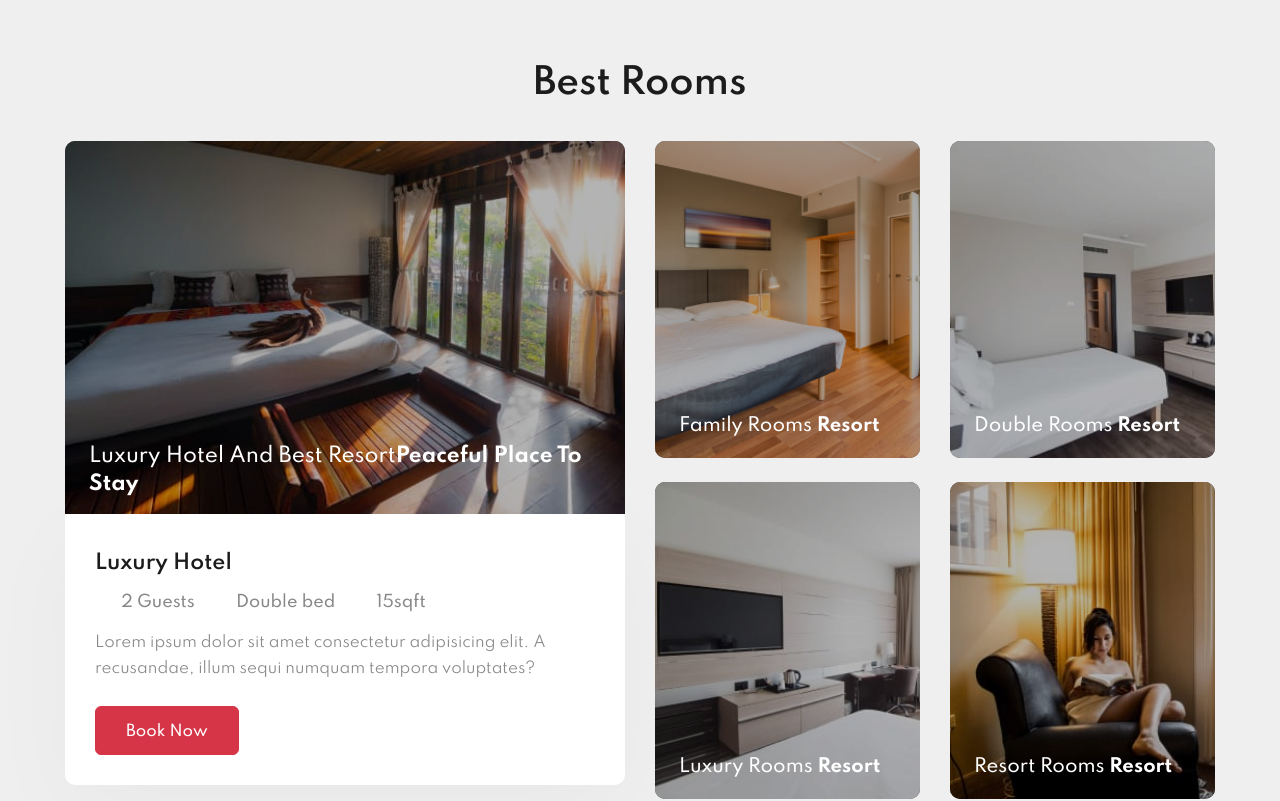
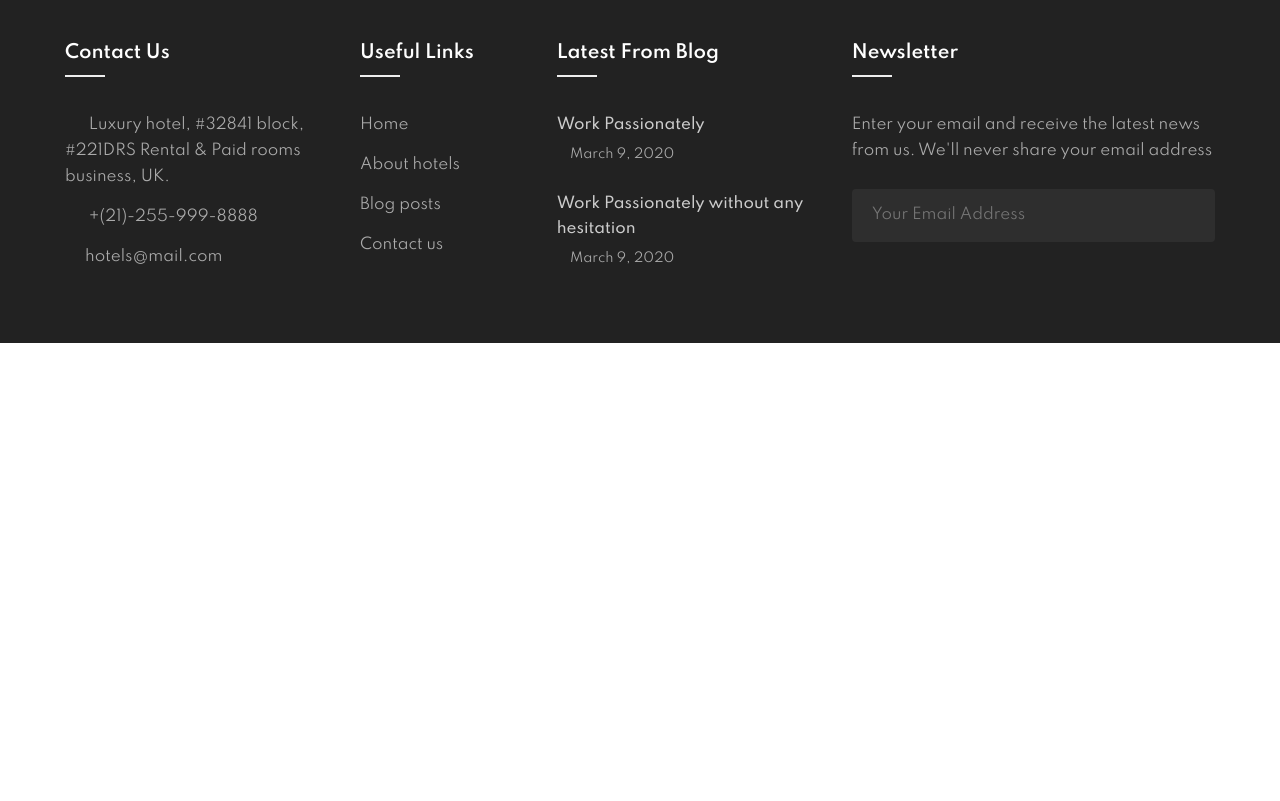
Before and after one commit to dandrei99/hotel-microservices-app, a React (Create React App) app in the folder hotel-frontend/: page / in a window 1280 px wide. Shown: the part 640-1441 px from the top of the page. After the commit the page ends 983 px from the top, so only its background shows below. Built offline with nearby package versions, Linux system fonts and the light colour scheme; a small style sheet from the web is missing; a web font is replaced by a local one.

Commit message:
Frontend adjustments

```diff
--- a/hotel-frontend/src/pages/Index.js
+++ b/hotel-frontend/src/pages/Index.js
@@ -226,100 +226,100 @@ const Index = () => {
                 </div>
             </section>
 
-            {/*2nd ABOUT section*/}
-            <div className="best-rooms py-5">
-                <div className="container py-lg-5 py-sm-4">
-                    <h3 className="title-big text-center">Best Rooms</h3>
-                    <div className="ban-content-inf row py-lg-3">
-                        <div className="maghny-gd-1 col-lg-6">
-                            <div className="maghny-grid">
-                                <figure className="effect-lily">
-                                    <img src={room1} className="img-fluid" alt="Room1"/>
-                                    <figcaption className="w3set-hny">
-                                        <div>
-                                            <h4 className="top-text">Luxury Hotel and Best Resort
-                                                <span>Peaceful Place to stay</span></h4>
-                                            <p>From 20$ </p>
-                                        </div>
-                                    </figcaption>
-                                </figure>
-                                <div className="room-info">
-                                    <h3 className="room-title"><a href="room-single.html">Luxury Hotel</a></h3>
-                                    <ul className="mb-3">
-                                        <li><span className="fa fa-users"></span> 2 Guests</li>
-                                        <li><span className="fa fa-bed"></span> Double bed</li>
-                                        <li><span className="fa fa-bed"></span> 15sqft</li>
-                                    </ul>
-                                    <p>Lorem ipsum dolor sit amet consectetur adipisicing elit. A recusandae, illum
-                                        sequi numquam
-                                        tempora voluptates?</p>
-                                    <a href="#book" className="btn btn-style btn-primary mt-sm-4 mt-3">Book Now</a>
-                                </div>
-                            </div>
-                        </div>
-                        <div className="maghny-gd-1 col-lg-6 mt-lg-0 mt-4">
-                            <div className="row">
-                                <div className="maghny-gd-1 col-6">
-                                    <div className="maghny-grid">
-                                        <figure className="effect-lily border-radius">
-                                            <img src={room2} className="img-fluid" alt="Room2"/>
-                                            <figcaption>
-                                                <div>
-                                                    <h4>Family Rooms <span> Resort</span></h4>
-                                                    <p>From 20$ </p>
-                                                </div>
+            {/*/!*2nd ABOUT section*!/*/}
+            {/*<div className="best-rooms py-5">*/}
+            {/*    <div className="container py-lg-5 py-sm-4">*/}
+            {/*        <h3 className="title-big text-center">Best Rooms</h3>*/}
+            {/*        <div className="ban-content-inf row py-lg-3">*/}
+            {/*            <div className="maghny-gd-1 col-lg-6">*/}
+            {/*                <div className="maghny-grid">*/}
+            {/*                    <figure className="effect-lily">*/}
+            {/*                        <img src={room1} className="img-fluid" alt="Room1"/>*/}
+            {/*                        <figcaption className="w3set-hny">*/}
+            {/*                            <div>*/}
+            {/*                                <h4 className="top-text">Luxury Hotel and Best Resort*/}
+            {/*                                    <span>Peaceful Place to stay</span></h4>*/}
+            {/*                                <p>From 20$ </p>*/}
+            {/*                            </div>*/}
+            {/*                        </figcaption>*/}
+            {/*                    </figure>*/}
+            {/*                    <div className="room-info">*/}
+            {/*                        <h3 className="room-title"><a href="room-single.html">Luxury Hotel</a></h3>*/}
+            {/*                        <ul className="mb-3">*/}
+            {/*                            <li><span className="fa fa-users"></span> 2 Guests</li>*/}
+            {/*                            <li><span className="fa fa-bed"></span> Double bed</li>*/}
+            {/*                            <li><span className="fa fa-bed"></span> 15sqft</li>*/}
+            {/*                        </ul>*/}
+            {/*                        <p>Lorem ipsum dolor sit amet consectetur adipisicing elit. A recusandae, illum*/}
+            {/*                            sequi numquam*/}
+            {/*                            tempora voluptates?</p>*/}
+            {/*                        <a href="#book" className="btn btn-style btn-primary mt-sm-4 mt-3">Book Now</a>*/}
+            {/*                    </div>*/}
+            {/*                </div>*/}
+            {/*            </div>*/}
+            {/*            <div className="maghny-gd-1 col-lg-6 mt-lg-0 mt-4">*/}
+            {/*                <div className="row">*/}
+            {/*                    <div className="maghny-gd-1 col-6">*/}
+            {/*                        <div className="maghny-grid">*/}
+            {/*                            <figure className="effect-lily border-radius">*/}
+            {/*                                <img src={room2} className="img-fluid" alt="Room2"/>*/}
+            {/*                                <figcaption>*/}
+            {/*                                    <div>*/}
+            {/*                                        <h4>Family Rooms <span> Resort</span></h4>*/}
+            {/*                                        <p>From 20$ </p>*/}
+            {/*                                    </div>*/}
 
-                                            </figcaption>
-                                        </figure>
-                                    </div>
-                                </div>
-                                <div className="maghny-gd-1 col-6">
-                                    <div className="maghny-grid">
-                                        <figure className="effect-lily border-radius">
-                                            <img src={room3} className="img-fluid" alt="Room3"/>
-                                            <figcaption>
-                                                <div>
-                                                    <h4>Double Rooms <span> Resort</span></h4>
-                                                    <p>From 20$ </p>
-                                                </div>
+            {/*                                </figcaption>*/}
+            {/*                            </figure>*/}
+            {/*                        </div>*/}
+            {/*                    </div>*/}
+            {/*                    <div className="maghny-gd-1 col-6">*/}
+            {/*                        <div className="maghny-grid">*/}
+            {/*                            <figure className="effect-lily border-radius">*/}
+            {/*                                <img src={room3} className="img-fluid" alt="Room3"/>*/}
+            {/*                                <figcaption>*/}
+            {/*                                    <div>*/}
+            {/*                                        <h4>Double Rooms <span> Resort</span></h4>*/}
+            {/*                                        <p>From 20$ </p>*/}
+            {/*                                    </div>*/}
 
-                                            </figcaption>
-                                        </figure>
-                                    </div>
-                                </div>
-                                <div className="maghny-gd-1 col-6 mt-4">
-                                    <div className="maghny-grid">
-                                        <figure className="effect-lily border-radius">
-                                            <img src={room4} className="img-fluid" alt="Room4"/>
-                                            <figcaption>
-                                                <div>
-                                                    <h4>Luxury Rooms <span> Resort</span></h4>
-                                                    <p>From 20$ </p>
-                                                </div>
+            {/*                                </figcaption>*/}
+            {/*                            </figure>*/}
+            {/*                        </div>*/}
+            {/*                    </div>*/}
+            {/*                    <div className="maghny-gd-1 col-6 mt-4">*/}
+            {/*                        <div className="maghny-grid">*/}
+            {/*                            <figure className="effect-lily border-radius">*/}
+            {/*                                <img src={room4} className="img-fluid" alt="Room4"/>*/}
+            {/*                                <figcaption>*/}
+            {/*                                    <div>*/}
+            {/*                                        <h4>Luxury Rooms <span> Resort</span></h4>*/}
+            {/*                                        <p>From 20$ </p>*/}
+            {/*                                    </div>*/}
 
-                                            </figcaption>
-                                        </figure>
-                                    </div>
-                                </div>
-                                <div className="maghny-gd-1 col-6 mt-4">
-                                    <div className="maghny-grid">
-                                        <figure className="effect-lily border-radius">
-                                            <img src={room5} className="img-fluid" alt="Room5"/>
-                                            <figcaption>
-                                                <div>
-                                                    <h4>Resort Rooms <span> Resort</span></h4>
-                                                    <p>From 20$ </p>
-                                                </div>
+            {/*                                </figcaption>*/}
+            {/*                            </figure>*/}
+            {/*                        </div>*/}
+            {/*                    </div>*/}
+            {/*                    <div className="maghny-gd-1 col-6 mt-4">*/}
+            {/*                        <div className="maghny-grid">*/}
+            {/*                            <figure className="effect-lily border-radius">*/}
+            {/*                                <img src={room5} className="img-fluid" alt="Room5"/>*/}
+            {/*                                <figcaption>*/}
+            {/*                                    <div>*/}
+            {/*                                        <h4>Resort Rooms <span> Resort</span></h4>*/}
+            {/*                                        <p>From 20$ </p>*/}
+            {/*                                    </div>*/}
 
-                                            </figcaption>
-                                        </figure>
-                                    </div>
-                                </div>
-                            </div>
-                        </div>
-                    </div>
-                </div>
-            </div>
+            {/*                                </figcaption>*/}
+            {/*                            </figure>*/}
+            {/*                        </div>*/}
+            {/*                    </div>*/}
+            {/*                </div>*/}
+            {/*            </div>*/}
+            {/*        </div>*/}
+            {/*    </div>*/}
+            {/*</div>*/}
 
             {/*Footer*/}
             <section className="w3l-footer-29-main">
--- a/hotel-frontend/src/pages/RegisterUser.js
+++ b/hotel-frontend/src/pages/RegisterUser.js
@@ -9,7 +9,6 @@ const RegisterUser = () => {
         phoneNumber: "",
         userRole: "USER"
     });
-
     const [error, setError] = useState("");
     const navigate = useNavigate();
 
--- a/hotel-frontend/src/pages/Reservation.js
+++ b/hotel-frontend/src/pages/Reservation.js
@@ -1,5 +1,4 @@
 import React, {useState} from "react";
-import App from "../App";
 import {Link, useParams} from "react-router-dom";
 import hotelLogo from "../assets/images/hotels.png";
 import axios from "axios";
@@ -110,9 +109,6 @@ const Reservation = () => {
                             <div className="booking-forms-16-info align-self">
                                 <h5>Your Reservation</h5>
                                 <h3 className="title-big">Select the Room, check for availability and book it.</h3>
-                                <p>Lorem ipsum dolor sit amet,Ea consequuntur illum facere aperiam sequi optio
-                                    consectetur
-                                    adipisicing elit Ea consequuntur illum.</p>
                             </div>
                             <div className="form-right-inf">
                                 <div className="booking-form-content">
--- a/hotel-frontend/src/pages/RoomView.js
+++ b/hotel-frontend/src/pages/RoomView.js
@@ -107,7 +107,7 @@ const RoomView = () => {
                                 <h6> {room.roomType} Room nr.{room.roomId}</h6>
                                 <div className="border-line">
                                     <div className="bg">
-                                        <span className="price">{room.pricePerNight} $</span>
+                                        <span className="price">{room.pricePerNight} €</span>
                                         <p> Per night</p>
                                     </div>
                                     <div className="book-btn px-2">
```
Also changed, not shown: hotel-frontend/src/pages/Login.js (+0 -7 lines), hotel-frontend/src/pages/MyReservation.js (+1 -13 lines), hotel-frontend/src/pages/Services.js (+3 -7 lines).
